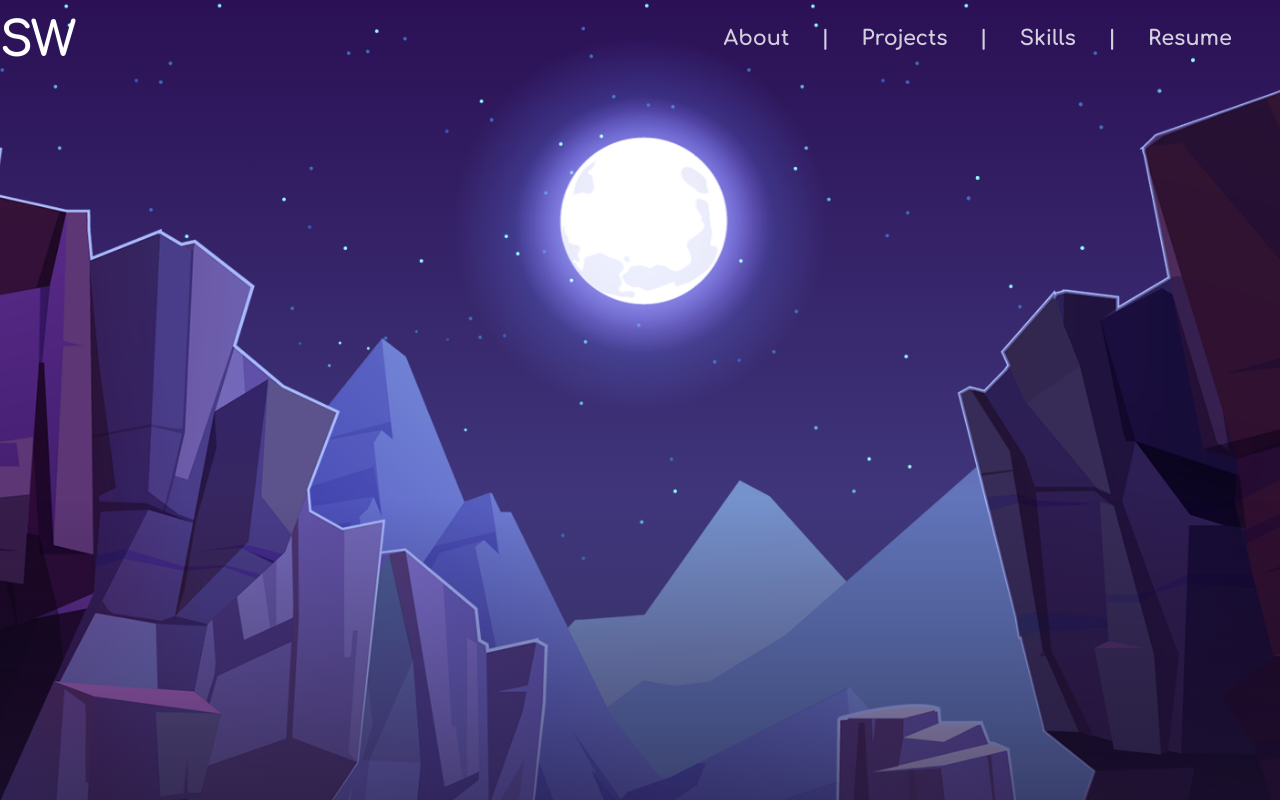
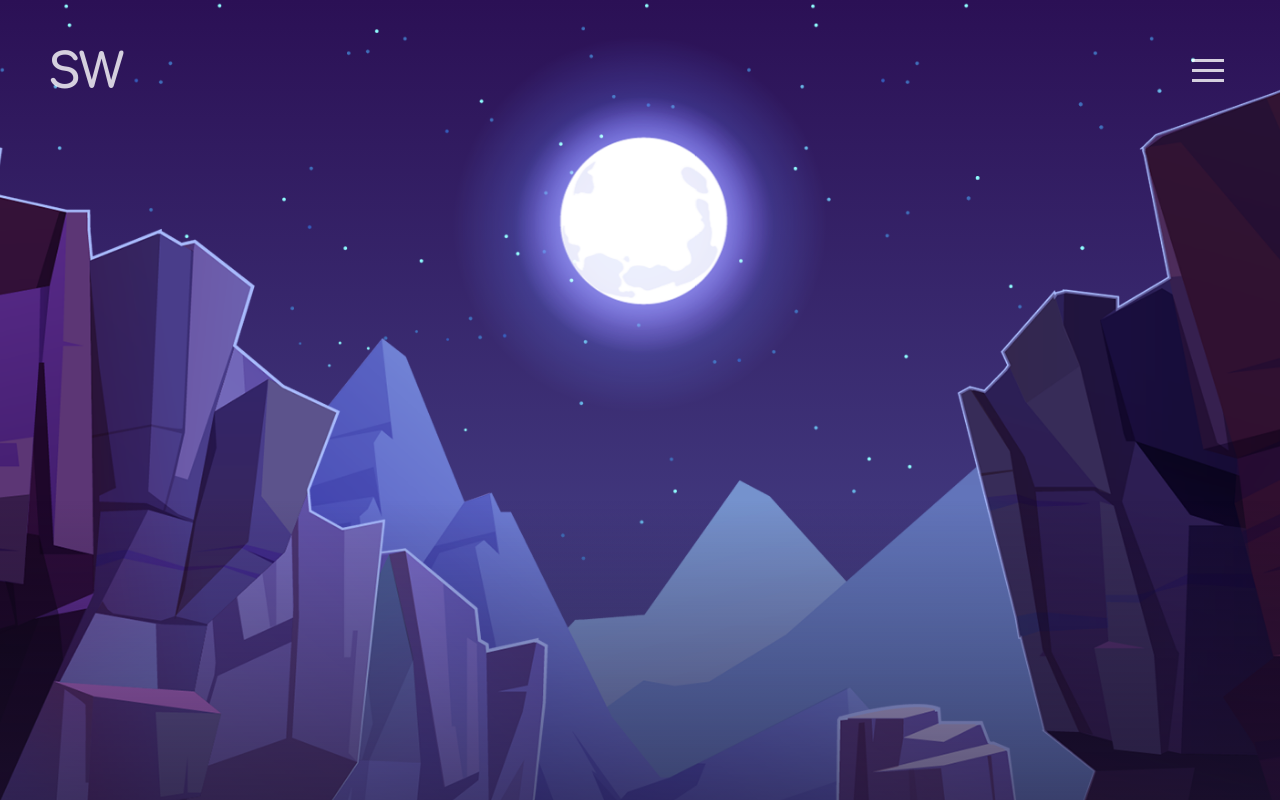
Before and after one commit to penguinboots/portfolio-v2, a React (Vite) app: page / in a window 1280 px wide. Shown: the top 800 px of the page. Built offline with nearby package versions, Linux system fonts and the light colour scheme.

Commit message:
build hamburger menu

```diff
--- a/src/App.scss
+++ b/src/App.scss
@@ -1,13 +1,16 @@
 // VARIABLES
 $translucent-white: rgb(255, 255, 255, 0.8);
-$opaque-white: rgb(255, 255, 255);
+$opaque-white: #ffffff;
 $light-purple: #b1a4d3;
+$shadow-purple: #1e1431;
 
 $night-gradient: linear-gradient(#2b1055, #7597de);
 
 $text-color: $translucent-white;
 $highlight-color: $opaque-white;
 $title-font: "Comfortaa", cursive;
+
+$main-background: $shadow-purple;
 
 // GENERAL
 body {
@@ -39,6 +42,7 @@ button {
   z-index: 99;
   color: $text-color;
   width: 100%;
+  padding: 2rem 3rem;
 }
 .nav-bar {
   display: flex;
@@ -102,7 +106,8 @@ button {
     top: 0;
   }
 }
-.parallax-container::before { // Gradient overlay effect
+.parallax-container::before {
+  // Gradient overlay effect
   content: "";
   position: absolute;
   bottom: 0;
@@ -116,5 +121,39 @@ button {
 // FOR TESTING
 .placeholder {
   height: 100vh;
-  background-color: rgba(30, 20, 49, 255);
+  background-color: $main-background;
 }
+
+// HAMBURGER MENU
+.menu-wrapper {
+  position: fixed;
+  top: 0;
+  right: 0;
+  z-index: 98;
+  height: 100vh;
+  transition: opacity 0.5s ease-in-out;
+  opacity: 1;
+  background: linear-gradient(
+    90deg,
+    rgba(255, 255, 255, 0) 0%,
+    rgba(25, 14, 61, 1) 40%
+  );
+
+  @media only screen and (min-width: 320px) and (max-width: 767px) {
+    width: 100%;
+    background: linear-gradient(
+      90deg,
+      rgba(255, 255, 255, 0) 0%,
+      rgba(25, 14, 61, 1) 30%
+    );
+  }
+  @media only screen and (min-width: 768px) and (max-width: 1024px) {
+    width: 50%;
+  }
+  @media only screen and (min-width: 1025px) {
+    width: 40%;
+  }
+}
+.menu-wrapper.closed {
+  opacity: 0;
+}
--- a/src/App.tsx
+++ b/src/App.tsx
@@ -1,16 +1,21 @@
-import './App.scss'
-import Hero from './components/Hero'
-import Navbar from './components/Navbar'
-import Placeholder from './components/Placeholder'
+import { useState } from "react";
+import "./App.scss";
+import Hero from "./components/Hero";
+import Navbar from "./components/Navbar";
+import Placeholder from "./components/Placeholder";
+import Menu from "./components/Menu";
 
 function App() {
+  const [menuOpen, setMenuOpen] = useState(false);
+
   return (
-    <body>
-      <Navbar/>
+    <div className="app-wrapper">
+      <Navbar menuOpen={menuOpen} setMenuOpen={setMenuOpen} />
       <Hero />
+      <Menu menuOpen={menuOpen} />
       <Placeholder />
-    </body>
-  )
+    </div>
+  );
 }
 
-export default App
+export default App;
--- /dev/null
+++ b/src/components/Menu.tsx
@@ -0,0 +1,19 @@
+import wave from "../assets/wave.svg";
+
+interface MenuProps {
+  menuOpen: boolean;
+}
+const Menu: React.FC<MenuProps> = (props) => {
+  const { menuOpen } = props;
+  return (
+    <div
+      className={`menu-wrapper
+        ${menuOpen ? "" : "closed"}
+      `}
+    >
+      <div className="menu-body"></div>
+    </div>
+  );
+};
+
+export default Menu;
--- a/src/components/Navbar.tsx
+++ b/src/components/Navbar.tsx
@@ -1,8 +1,14 @@
 import { Link } from "react-scroll";
 import { Squash as Hamburger } from "hamburger-react";
-import { convertRemToPixels } from "../../utils/helpers";
+import { Dispatch, SetStateAction } from "react";
 
-export default function Navbar() {
+interface NavbarProps {
+  menuOpen: boolean;
+  setMenuOpen: Dispatch<SetStateAction<boolean>>;
+}
+
+const Navbar: React.FC<NavbarProps> = (props) => {
+  const { menuOpen, setMenuOpen } = props;
   return (
     <div className="nav-wrapper">
       <nav className="nav-bar">
@@ -13,57 +19,10 @@ export default function Navbar() {
             </Link>
           </div>
         </div>
-        <div className="right-nav">
-          <ul className="nav-links">
-            <li className="nav-item">
-              <Link
-                to="about-wrapper"
-                spy={true}
-                smooth={true}
-                duration={500}
-                offset={-convertRemToPixels(8)}
-              >
-                About
-              </Link>
-            </li>
-            <li className="nav-divider">|</li>
-            <li className="nav-item">
-              <Link
-                to="projects-wrapper"
-                spy={true}
-                smooth={true}
-                duration={500}
-                offset={-convertRemToPixels(8)}
-              >
-                Projects
-              </Link>
-            </li>
-            <li className="nav-divider">|</li>
-            <li className="nav-item">
-              <Link
-                to="skills-wrapper"
-                spy={true}
-                smooth={true}
-                duration={500}
-                offset={-convertRemToPixels(8)}
-              >
-                Skills
-              </Link>
-            </li>
-            <li className="nav-divider">|</li>
-            <li className="nav-item">
-              <a
-                href="https://flowcv.com/resume/7vgjugqk7r"
-                rel="noreferrer"
-                target="_blank"
-              >
-                Resume
-              </a>
-            </li>
-          </ul>
-          {/* <Hamburger toggled={isOpen} toggle={toggleMenu} /> */}
-        </div>
+        <Hamburger toggled={menuOpen} toggle={setMenuOpen} />
       </nav>
     </div>
   );
-}
+};
+
+export default Navbar
```
